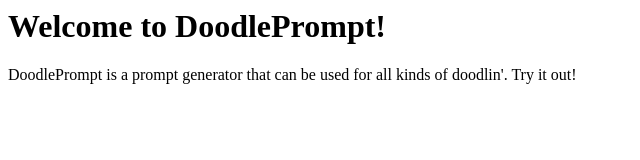
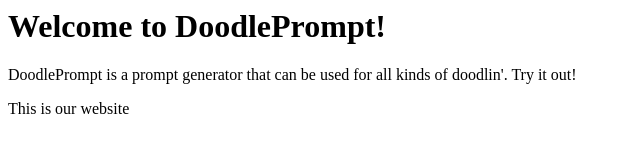
Before and after one commit to GusBusDraws/DoodlePrompt, a plain HTML site: page index.html in a window 1280 px wide. Shown: the whole page, without its empty margins (0-640 px from the left). Drawn offline with Linux system fonts and the light colour scheme.

Commit message:
oops i changed it again

```diff
--- a/index.html
+++ b/index.html
@@ -1,2 +1,3 @@
 <h1> Welcome to DoodlePrompt! </h1>
 <p> DoodlePrompt is a prompt generator that can be used for all kinds of doodlin'. Try it out!</b>
+<p> This is our website</p>
```
